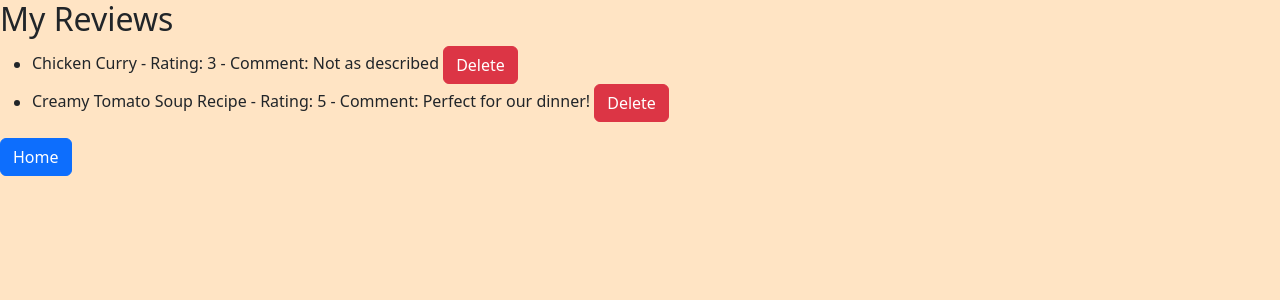
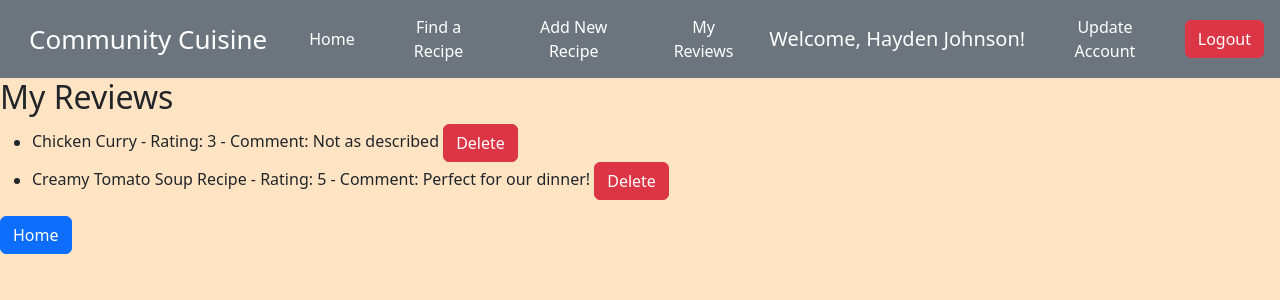
Before and after one commit to maseelshah22/community_cuisine, a Flask app: page /user_reviews in a window 1280 px wide. Shown: the top 300 px of the page. Run offline with Flask 3, Linux system fonts and the light colour scheme; a user stored in the database is signed in; data comes from the database, SQL or seed files in the repository; data that the repository does not hold is empty.

Commit message:
navbar to reviews. sql for names/bar

```diff
--- a/app.py
+++ b/app.py
@@ -282,13 +282,26 @@ def add_rating(recipe_id):
 
 @app.route('/user_reviews')
 def user_reviews():
+
     if 'username' not in session:
         flash('Please log in to view your reviews.', 'warning')
         return redirect(url_for('login'))
 
+
+
     username = session['username']
     db = get_db()
     cursor = db.cursor()
+
+    if 'username' in session:
+        cursor.execute('SELECT first, last FROM person_name WHERE username = %s', (session['username'],))
+        user = cursor.fetchone()
+        if user:
+            first_name, last_name = user['first'], user['last']
+        else:
+            first_name, last_name = None, None
+    else:
+        first_name, last_name = None, None
 
     cursor.execute('''
         SELECT review_id, title, star, comment
@@ -298,7 +311,7 @@ def user_reviews():
     ''', (username,))
     reviews = cursor.fetchall()
 
-    return render_template('user_reviews.html', reviews=reviews)
+    return render_template('user_reviews.html', reviews=reviews,first_name=first_name, last_name=last_name)
 
 @app.route('/delete_review/<int:review_id>')
 def delete_review(review_id):
--- a/templates/add_recipe.html
+++ b/templates/add_recipe.html
@@ -17,7 +17,7 @@
 
             {% if first_name and last_name %}
 
-            <a class="btn" href="#">Find a Recipe</a>
+            <a class="btn" href="/find">Find a Recipe</a>
             <a class="btn"  href="{{ url_for('add_recipe') }}">Add New Recipe</a>
             <a class="btn" href="{{ url_for('user_reviews') }}">My Reviews</a>
             <span class="navbar-brand navbar-text text-white ms-auto">
--- a/templates/find.html
+++ b/templates/find.html
@@ -17,7 +17,7 @@
 
                 {% if first_name and last_name %}
 
-                <a class="btn" href="#">Find a Recipe</a>
+                <a class="btn" href="/find">Find a Recipe</a>
                 <a class="btn"  href="{{ url_for('add_recipe') }}">Add New Recipe</a>
                 <a class="btn" href="{{ url_for('user_reviews') }}">My Reviews</a>
                 <span class="navbar-brand navbar-text text-white ms-auto">
@@ -30,8 +30,6 @@
                 <a class="nav-link btn btn-success" href="/login">Login</a>
 
                 {% endif %}
-              <!-- </div> -->
-            <!-- </div> -->
 
           </nav>
         </div>
--- a/templates/user_reviews.html
+++ b/templates/user_reviews.html
@@ -9,6 +9,31 @@
     <link href="static/styles/main.css" rel="stylesheet" type="text/css" >
 </head>
 <body>
+
+    <nav class="navbar navbar-expand-lg navbar-light bg-secondary">
+        <a class="navbar-brand btn" style="font-size: 26px;" href="/">Community Cuisine</a>
+
+        <a class="btn" href="/">Home</a>
+
+            {% if first_name and last_name %}
+
+            <a class="btn" href="/find">Find a Recipe</a>
+            <a class="btn"  href="{{ url_for('add_recipe') }}">Add New Recipe</a>
+            <a class="btn" href="{{ url_for('user_reviews') }}">My Reviews</a>
+            <span class="navbar-brand navbar-text text-white ms-auto">
+                Welcome, {{ first_name }} {{ last_name }}!
+            </span>
+            <a class="btn " href="/update_account">Update Account</a>
+
+            <a class="btn btn-danger" href="/logout">Logout</a>
+            {% else %}
+            <a class="nav-link btn btn-success" href="/login">Login</a>
+
+            {% endif %}
+          <!-- </div> -->
+        <!-- </div> -->
+
+      </nav>
     <h2>My Reviews</h2>
     <ul>
         {% for review in reviews %}
```
